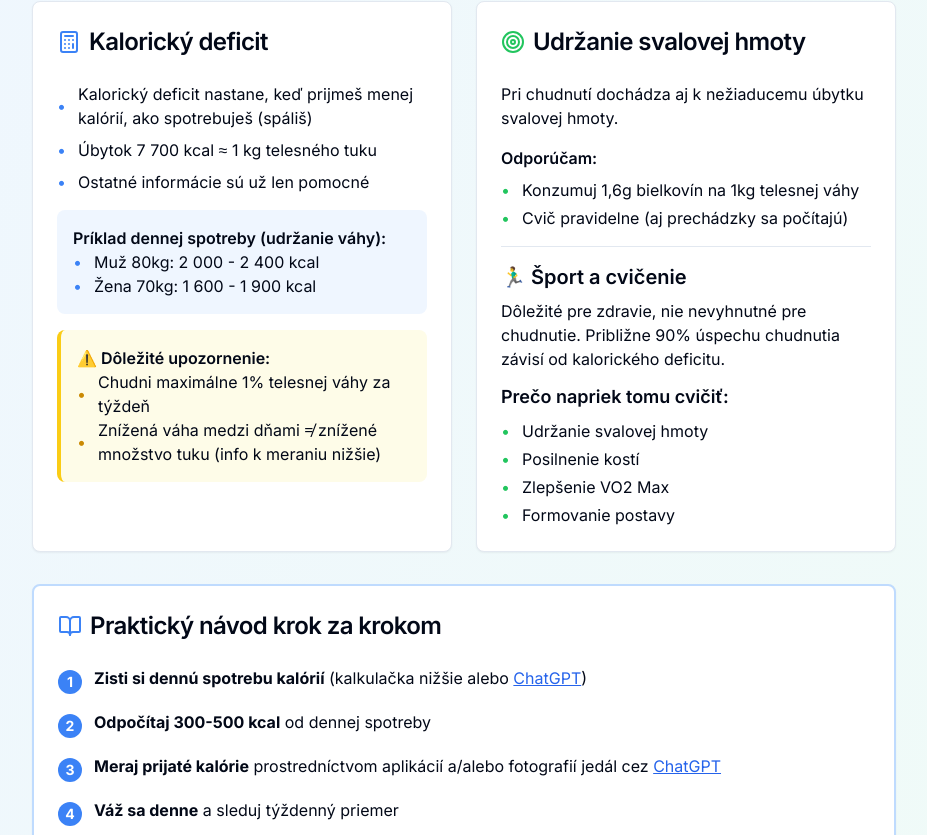
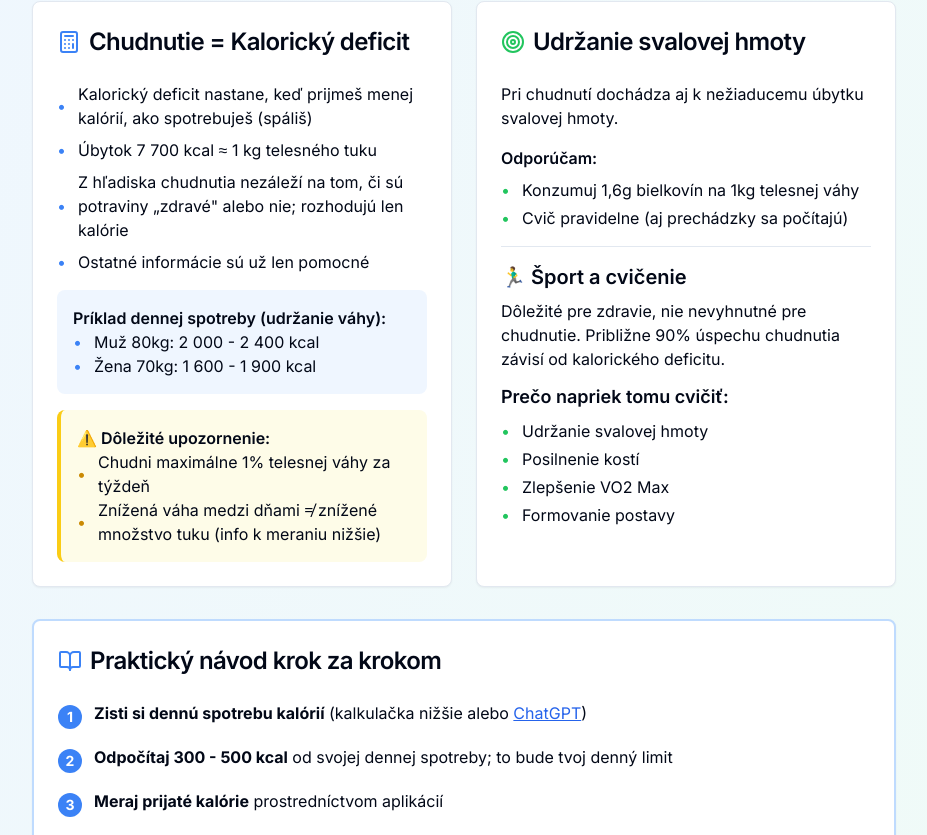
Before and after one commit to Luxqs/slimzyo, a React (Vite) app: page / in a window 1280 px wide. Shown: the part 422-1257 px from the top of the page, without its empty margins (176-1103 px from the left). Built offline with nearby package versions, Linux system fonts and the light colour scheme.

Commit message:
Update content and headline
Add a new bullet point, update sentences, and change the headline.

```diff
--- a/src/pages/Index.tsx
+++ b/src/pages/Index.tsx
@@ -35,7 +35,7 @@ const Index = () => {
               <CardHeader>
                 <CardTitle className="flex items-center text-xl md:text-2xl">
                   <Calculator className="mr-2 text-blue-500 w-5 h-5 md:w-6 md:h-6" />
-                  Kalorický deficit
+                  Chudnutie = Kalorický deficit
                 </CardTitle>
               </CardHeader>
               <CardContent>
@@ -48,6 +48,10 @@ const Index = () => {
                     <li className="flex items-center text-sm md:text-base">
                       <span className="text-blue-500 mr-3 flex-shrink-0">•</span>
                       <span>Úbytok 7 700 kcal ≈ 1 kg telesného tuku</span>
+                    </li>
+                    <li className="flex items-center text-sm md:text-base">
+                      <span className="text-blue-500 mr-3 flex-shrink-0">•</span>
+                      <span>Z hľadiska chudnutia nezáleží na tom, či sú potraviny „zdravé" alebo nie; rozhodujú len kalórie</span>
                     </li>
                     <li className="flex items-center text-sm md:text-base">
                       <span className="text-blue-500 mr-3 flex-shrink-0">•</span>
@@ -158,11 +162,11 @@ const Index = () => {
                  </div>
                  <div className="flex items-start space-x-3">
                    <span className="bg-blue-500 text-white rounded-full w-6 h-6 flex items-center justify-center text-sm font-bold flex-shrink-0 mt-1">2</span>
-                   <p className="text-sm md:text-base"><strong>Odpočítaj 300-500 kcal</strong> od dennej spotreby</p>
+                   <p className="text-sm md:text-base"><strong>Odpočítaj 300 - 500 kcal</strong> od svojej dennej spotreby; to bude tvoj denný limit</p>
                  </div>
                  <div className="flex items-start space-x-3">
                    <span className="bg-blue-500 text-white rounded-full w-6 h-6 flex items-center justify-center text-sm font-bold flex-shrink-0 mt-1">3</span>
-                   <p className="text-sm md:text-base"><strong>Meraj prijaté kalórie</strong> prostredníctvom aplikácií a/alebo fotografií jedál cez <a href="https://chat.openai.com" target="_blank" rel="noopener noreferrer" className="text-blue-600 hover:text-blue-800 underline">ChatGPT</a></p>
+                   <p className="text-sm md:text-base"><strong>Meraj prijaté kalórie</strong> prostredníctvom aplikácií</p>
                  </div>
                  <div className="flex items-start space-x-3">
                    <span className="bg-blue-500 text-white rounded-full w-6 h-6 flex items-center justify-center text-sm font-bold flex-shrink-0 mt-1">4</span>
```
